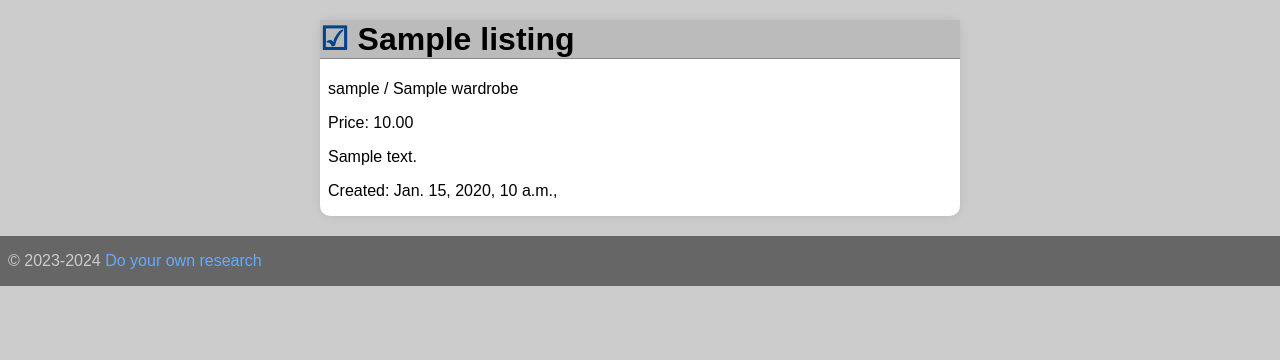
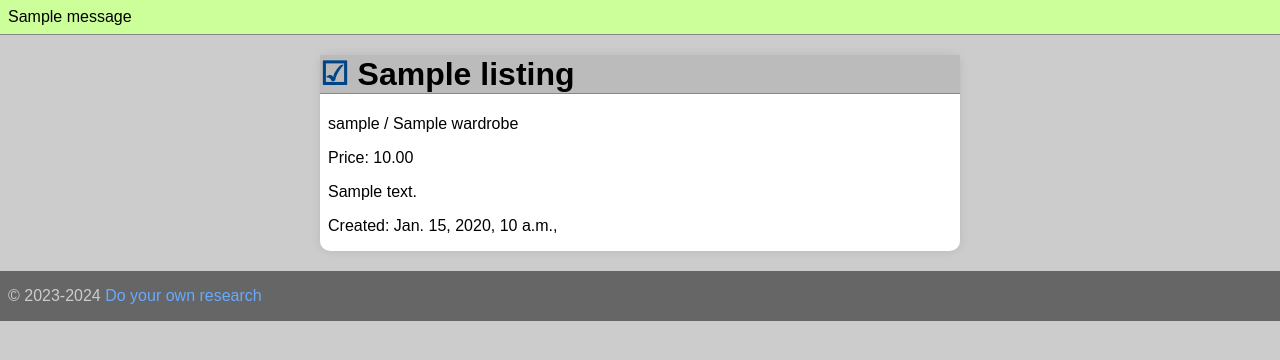
Before and after one commit to Balikas4/Django-first, a Django app: page /listing/1/ in a window 1280 px wide. Shown: the part 70-430 px from the top of the page. Run offline with Django 5.2, Linux system fonts and the light colour scheme; tables that the repository leaves empty hold one stand-in row (values such as "Sample post"); one stand-in notice (Sample message) is shown.

Commit message:
available message, base html update

```diff
--- a/Fashionista/pages/templates/base.html
+++ b/Fashionista/pages/templates/base.html
@@ -15,6 +15,11 @@
             <li><a href="{% url 'rental_list' %}">Listings</a></li>
         </ul>
     </header>
+    <section class="messages">
+        {% for message in messages %}
+            <p class="message message-{{ message.tags }}">{{ message }}</p>
+        {% endfor %}
+    </section>
     <main>{% block content %}{% endblock %}</main>
     <footer>
         {% block footer %}{% endblock footer %}
--- a/Fashionista/pages/views.py
+++ b/Fashionista/pages/views.py
@@ -25,7 +25,7 @@ def listing_available(request: HttpRequest, pk:int) -> HttpResponse:
     listing = get_object_or_404(models.Listing, pk=pk)
     listing.is_available = not listing.is_available
     listing.save()
-    messages.success(request, f"Listing {listing.name} marked as {'done' if listing.is_available else 'undone'}")
+    messages.success(request, f"Listing {listing.name} marked as {'available' if listing.is_available else 'unavailable'}")
     if request.GET.get('next'):
         return redirect(request.GET.get('next'))
     return redirect(rental_list)
```
